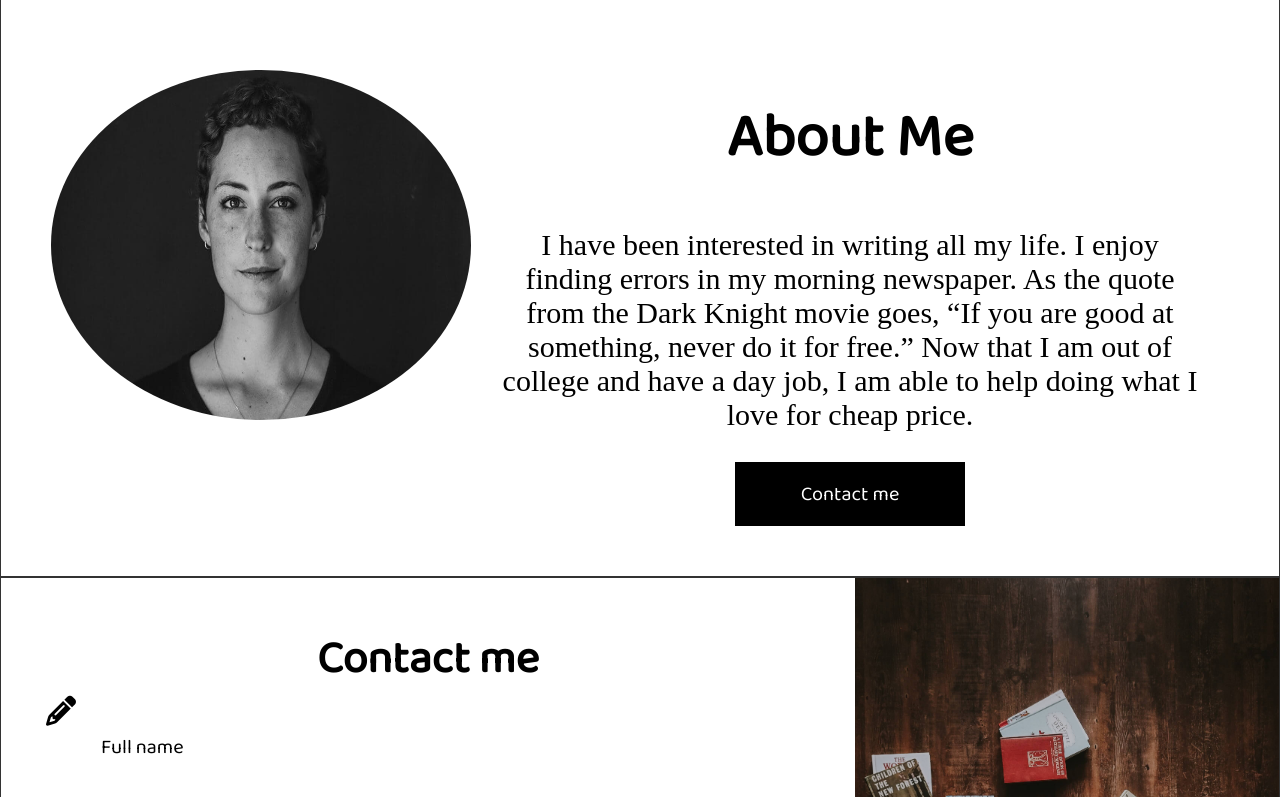
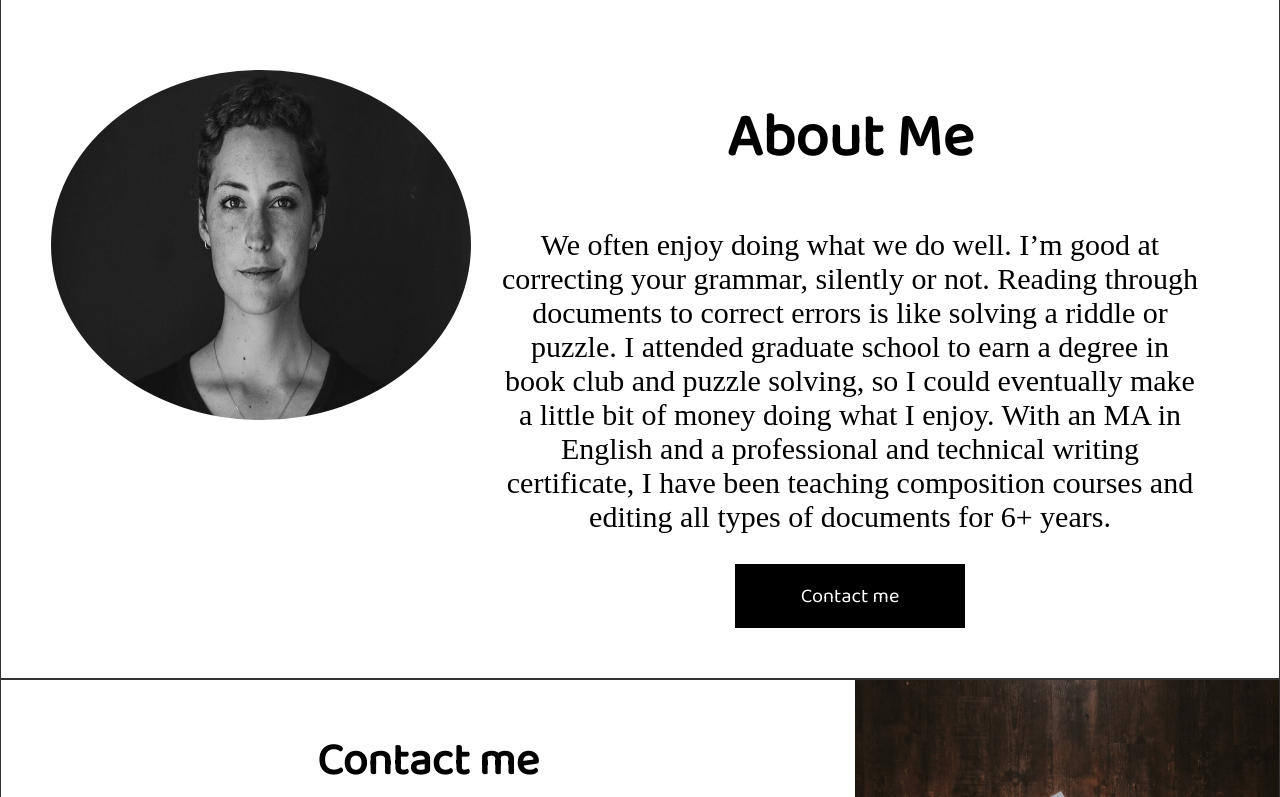
Before and after one commit to bagelthyme/proofreading, a PHP site: page / in a window 1280 px wide. Shown: the part 2804-3601 px from the top of the page. Run offline with PHP 8.4, Linux system fonts and the light colour scheme; some libraries are stand-ins or nearby versions.

Commit message:
main page content description

```diff
--- a/index.php
+++ b/index.php
@@ -39,12 +39,17 @@
 <!-- Testing collapsable -->
           <button type="button" class="collapsible">What file format should I submit my paper in?</button>
           <div class="content">
-            <p>I prefer Microsoft Word, but PDF also works</p>
+            <p>I prefer you submit your document in a Word document format. If that isn’t possible, I can work with you on other document submission formats. I will accept just about anything, but Word is easiest.</p>
           </div>
 
           <button type="button" class="collapsible">How long will it take for you to get back to me?</button>
           <div class="content">
-            <p>Usually two weeks</p>
+            <p>I will give you back two documents when I am completed with my edits.
+              One document will be a marked document that clearly shows all of my edits and comments.
+              The second document will be a clean draft that has incorporated all of my edits.
+              This way you can choose to accept or reject individual edits if you wish.
+              I prefer to keep the integrity of the writer as much as possible, so
+              I view my edits as suggested edits.</p>
           </div>
 
           <button type="button" class="collapsible">How will you make your corrections?</button>
@@ -54,7 +59,12 @@
 
           <button type="button" class="collapsible">What file format should I submit my paper in?</button>
           <div class="content">
-            <p>I prefer Microsoft Word, but PDF also works</p>
+            <p>I will respond to your request within 24 business hours.
+              Within that initial response, I will have reviewed the amount of time needed
+              to complete your document and let you know the expected completion date and estimated cost.
+              If the completion date and estimated cost is agreeable to you,
+              I will send you an editing contract with exact dates and costs.
+              I will not begin editing a document until I have received a signed editing contract.</p>
           </div>
         </div>
 
@@ -111,10 +121,12 @@
         <div class="grid-box7">
           <h1>About Me</h1>
 
-          <p>I have been interested in writing all my life. I enjoy finding errors in my
-morning newspaper. As the quote from the Dark Knight movie goes, “If you
-are good at something, never do it for free.” Now that I am out of college and
-have a day job, I am able to help doing what I love for cheap price. </p>
+          <p>We often enjoy doing what we do well. I’m good at correcting your grammar, silently or not.
+            Reading through documents to correct errors is like solving a riddle or puzzle.
+            I attended graduate school to earn a degree in book club and puzzle solving, so
+            I could eventually make a little bit of money doing what I enjoy.
+            With an MA in English and a professional and technical writing certificate,
+            I have been teaching composition courses and editing all types of documents for 6+ years.  </p>
           <button class ="btn">Contact me</button>
         </div>
       </div>
```
